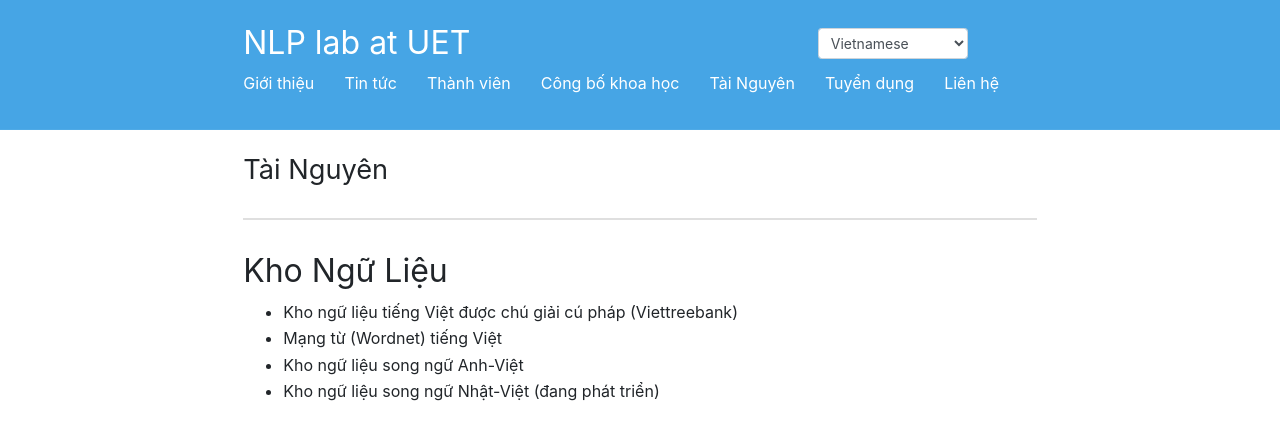
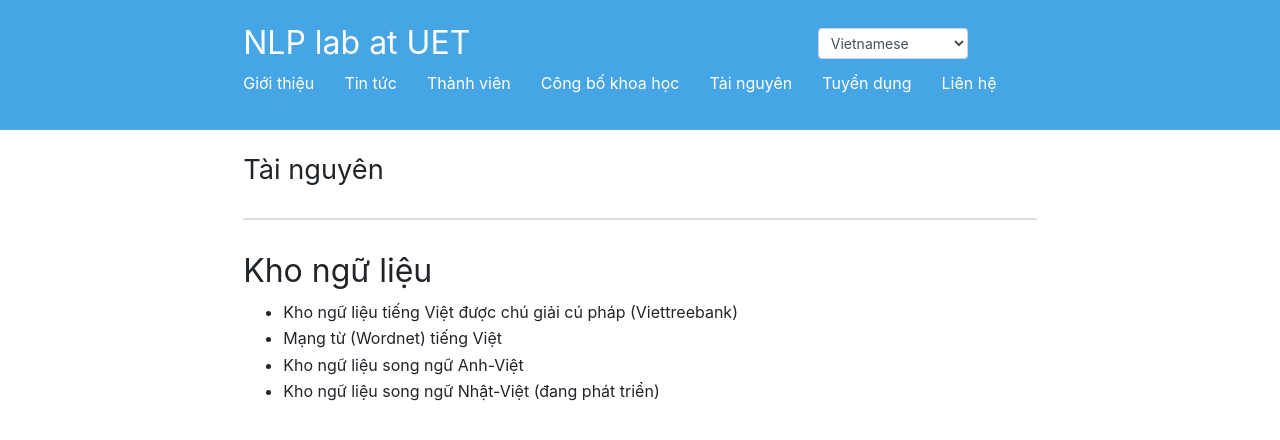
Before and after one commit to uetnlp/uetnlp.github.io, a Jekyll site: the page built from Resources.md, in a window 1280 px wide. Shown: the top 440 px of the page. Built offline with Jekyll 4.4.1, drawn with Linux system fonts in a browser that asks for light colours; our own code applies the rules of GitHub Pages for plain Markdown files.

```diff
--- a/Resources.md
+++ b/Resources.md
@@ -1,11 +1,11 @@
 ---
-title: "Tài Nguyên"
+title: "Tài nguyên"
 permalink: "/resources/"
 ---
-# Tài Nguyên
+# Tài nguyên
 ---
 
-## Kho Ngữ Liệu
+## Kho ngữ liệu
 
 * Kho ngữ liệu tiếng Việt được chú giải cú pháp (Viettreebank)
 * Mạng từ (Wordnet) tiếng Việt
```
